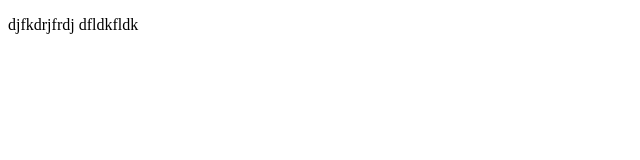
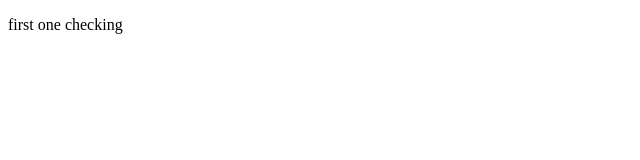
Before and after one commit to Jahidit9/mairala, a plain HTML site: page prac/index.html in a window 1280 px wide. Shown: the full height of the page, 0-640 px from the left. Drawn offline with Linux system fonts and the light colour scheme.

Commit message:
update para

```diff
--- a/prac/index.html
+++ b/prac/index.html
@@ -7,8 +7,7 @@
     </title>
 </head>
 <body>
-    <p>djfkdrjfrdj
-        dfldkfldk
+    <p>first one checking
     </p>
 
 </body>
```
